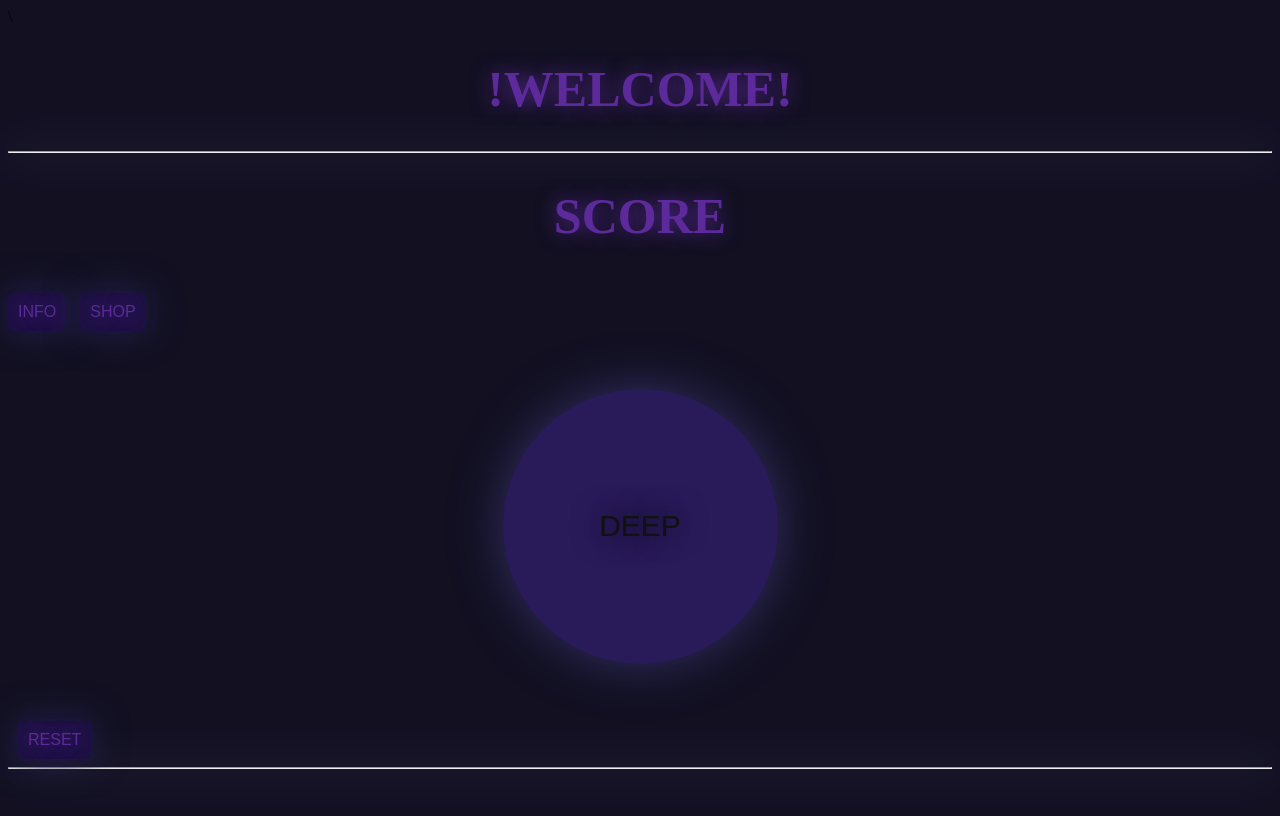
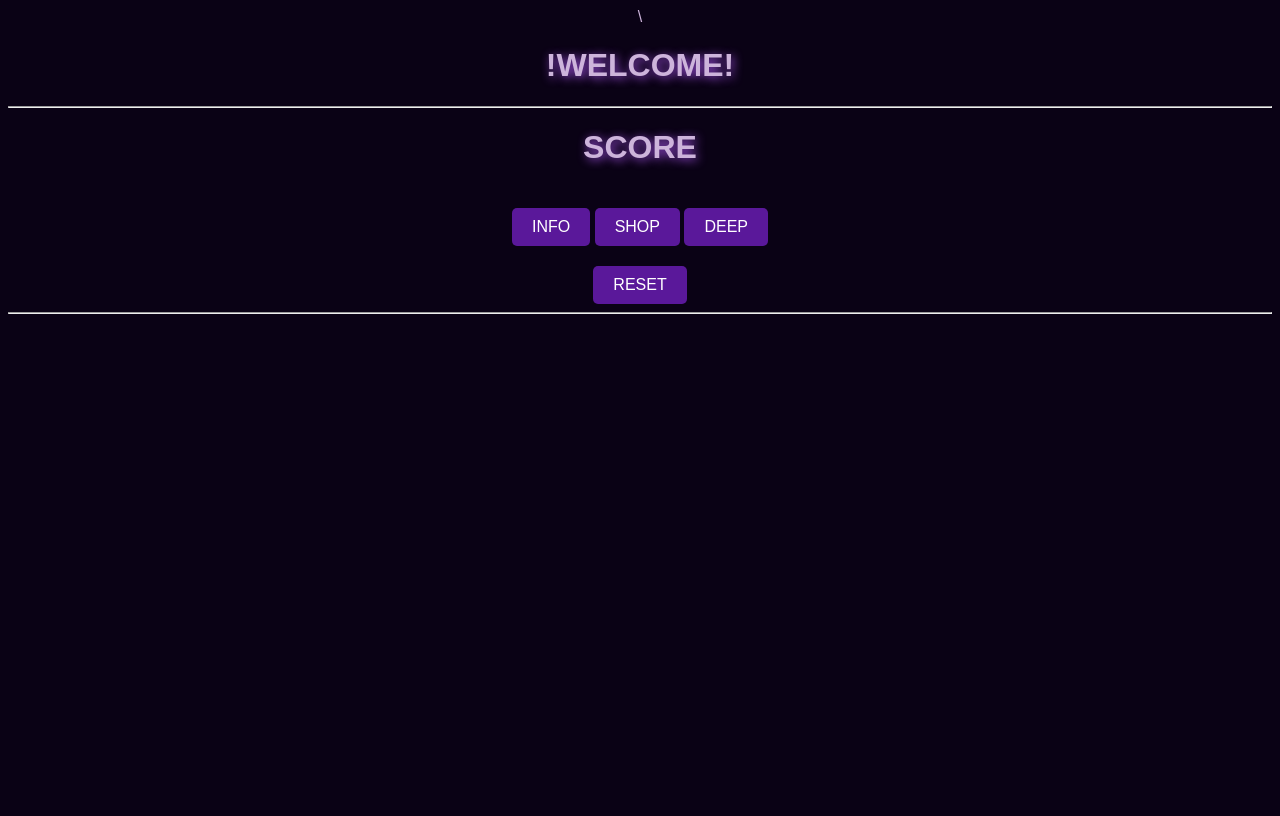
Before and after one commit to ar1ter/webcliker_logika, a Flask app: page / in a window 1280 px wide. After the commit the page ends 314 px from the top, so only its background shows below. Run offline with Flask 3, Linux system fonts and the light colour scheme.

Commit message:
Update style.css

```diff
--- a/static/style.css
+++ b/static/style.css
@@ -1,93 +1,44 @@
-body{
-    background-color:rgb(18, 16, 33) ;
-    height: 100vh;
+body {
+	background-color: #0a0215;
+	color: #cdb4db;
+	text-align: center;
+	font-family: Arial, sans-serif;
 }
 
-h1{
-    text-align: center;
-    font-size: 50px;
-    color: rgb(92, 42, 154);
-    text-shadow: 0px 0px 20px rgba(92, 42, 154, 5);
+h1, h2 {
+	text-shadow: 2px 2px 10px #9d4edd;
 }
 
-.button_wrapper {
-    margin-top: 15px;
-    margin-left:auto;
-    margin-right: auto;
-	display: flex;
-	justify-content: center;
-	align-items: center;
-    width: 45vh;
-    height: 45vh;
-}
-.circle_button {
-    display: block;
-    justify-content: center;
-    align-items: center;
-    border-radius: 50%;
-    border: none;
-    width: 275px;
-    height: 275px;
-    background-color:rgb(41, 26, 90);
-    color: rgb(17, 17, 17);
-    font-size: 30px;
-    text-shadow: 0px 0px 30px rgba(0, 0, 0, 5);
-    box-shadow: 0px 0px 50px rgba(51, 46, 100, 5);
+#game-container {
+	margin-top: 50px;
 }
 
-hr{
-    color: rgb(100, 78, 180);
-    box-shadow: 0px 0px 40px rgba(150, 128, 200, 5);
-
+button {
+	background-color: #5a189a;
+	color: white;
+	border: none;
+	padding: 10px 20px;
+	margin-top: 20px;
+	cursor: pointer;
+	font-size: 16px;
+	border-radius: 5px;
+	transition: 0.2s;
 }
 
-.info {
-    padding: 10px;
-    text-align:start;
-}
-.button_info {
-    padding: 10px 10px;
-    font-size: 16px;
-    text-shadow: 0px 0px 20px rgba(92, 42, 154, 5);
-    background-color: rgb(29, 17, 67);
-    box-shadow: 0px 0px 35px rgba(41, 36, 86, 5);
-    color: rgb(92, 42, 154);
-    border: none;
-    cursor: pointer;
-    border-radius: 5px;
-    margin-top: 15px;
+button:hover {
+	background-color: #9d4edd;
+	transform: scale(1.05);
 }
 
-.shop {
-    padding: 10px;
-    text-align:start;
+#shop-menu {
+	display: none;
+	position: fixed;
+	top: 50%;
+	left: 50%;
+	transform: translate(-50%, -50%);
+	background: #2a0429;
+	padding: 20px;
+	border-radius: 10px;
+	box-shadow: 0 0 10px rgba(255, 255, 255, 0.3);
+	z-index: 100;
 }
-.button_shop {
-    padding: 10px 10px;
-    font-size: 16px;
-    text-shadow: 0px 0px 20px rgba(92, 42, 154, 5);
-    background-color: rgb(29, 17, 67);
-    box-shadow: 0px 0px 35px rgba(41, 36, 86, 5);
-    color: rgb(92, 42, 154);
-    border: none;
-    cursor: pointer;
-    border-radius: 5px;
-    margin-top: 15px;
-}
-
-.reset {
-    padding: 10px;
-    text-align:start;
-}
-.button_reset {
-    padding: 10px 10px;
-    font-size: 16px;
-    text-shadow: 0px 0px 20px rgba(92, 42, 154, 5);
-    background-color: rgb(29, 17, 67);
-    box-shadow: 0px 0px 35px rgba(41, 36, 86, 5);
-    color: rgb(92, 42, 154);
-    border: none;
-    cursor: pointer;
-    border-radius: 5px;
-    margin-top: 15px;
-}
```
